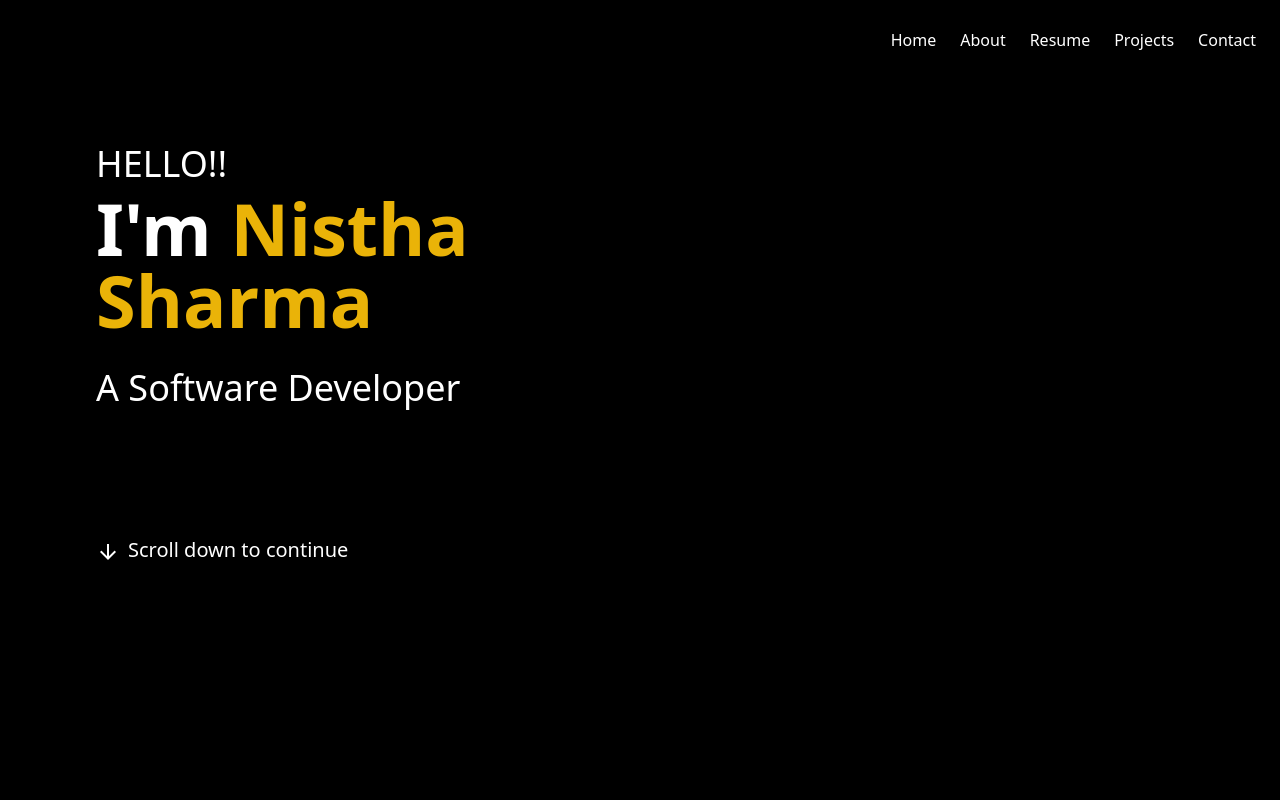
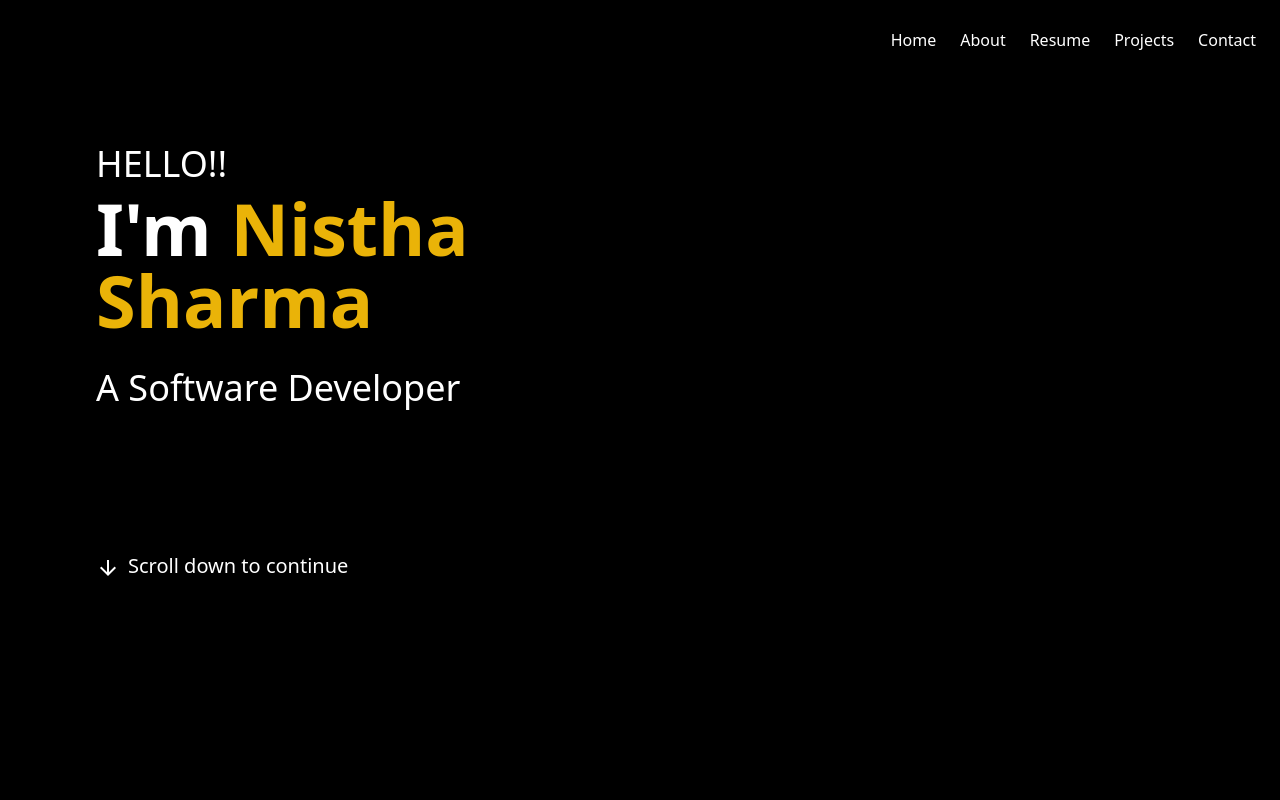
Before and after one commit to nisthaaah/Portfolio-Website, a website: page index.html in a window 1280 px wide. Shown: the top 800 px of the page. Drawn offline with nearby package versions, Linux system fonts and the light colour scheme; files whose address does not match are found by name.

Commit message:
portfolio

```diff
--- a/index.html
+++ b/index.html
@@ -21,7 +21,7 @@
         </ul>
     </nav>
 
-    <div class="container h-screen" id="home">
+    <div class="container h-3/5 sm:h-full" id="home">
         <div class="mx-14 mt-36 mb-2 sm:mx-24">
             <h2 class="text-white text-xl sm:text-4xl">HELLO!!</h2>
         </div>
@@ -35,7 +35,7 @@
             <h2 class="text-white text-2xl mt-8 sm:text-4xl">A Software Developer</h2>
         </div>
 
-        <div class="mx-14 mt-32 flex sm:mx-24">
+        <div class="mx-14 mt-36 flex sm:mx-24">
             <span class="material-symbols-outlined text-white mr-2 text-xs sm:text-2xl">arrow_downward</span>
             <h2 class="text-white text-xs sm:text-xl">Scroll down to continue</h2>
 
```
